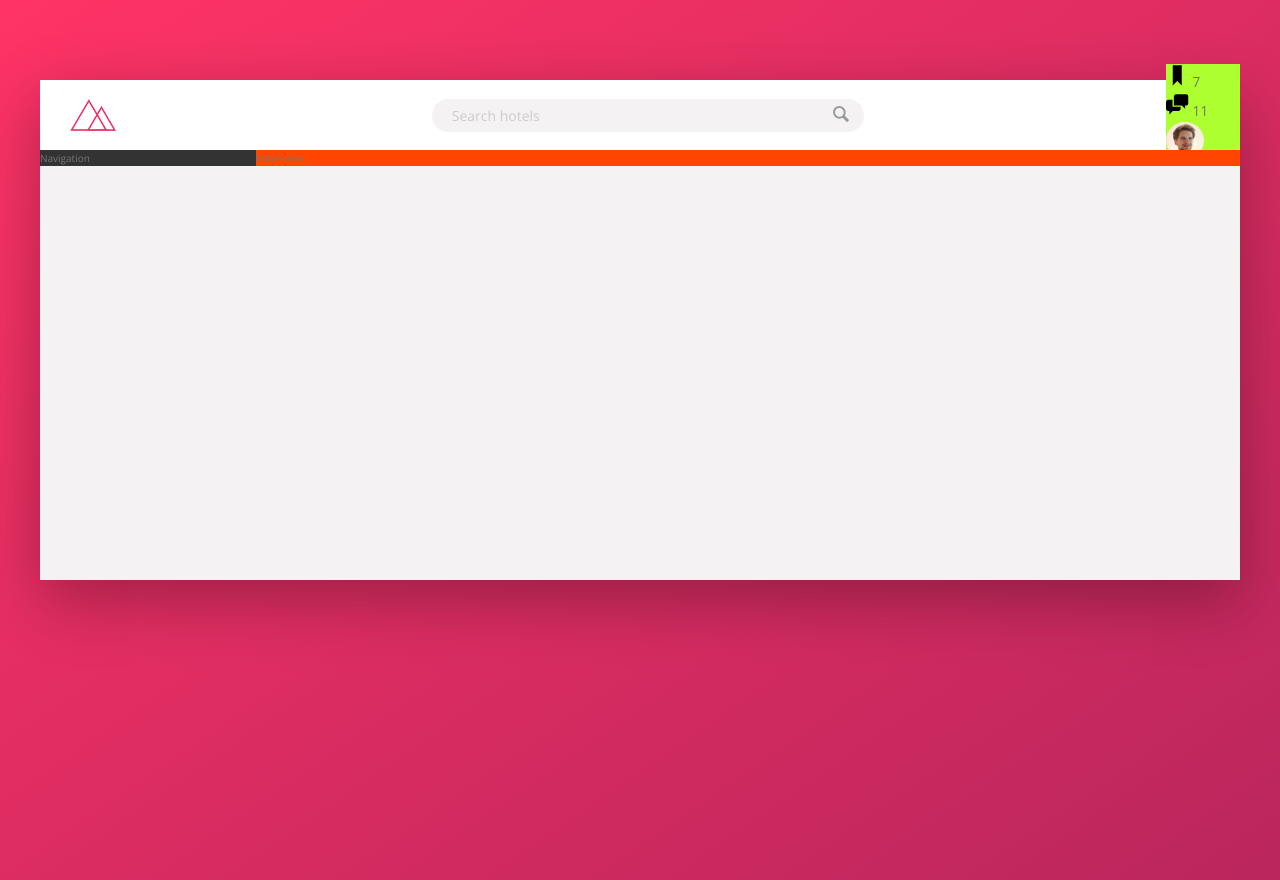
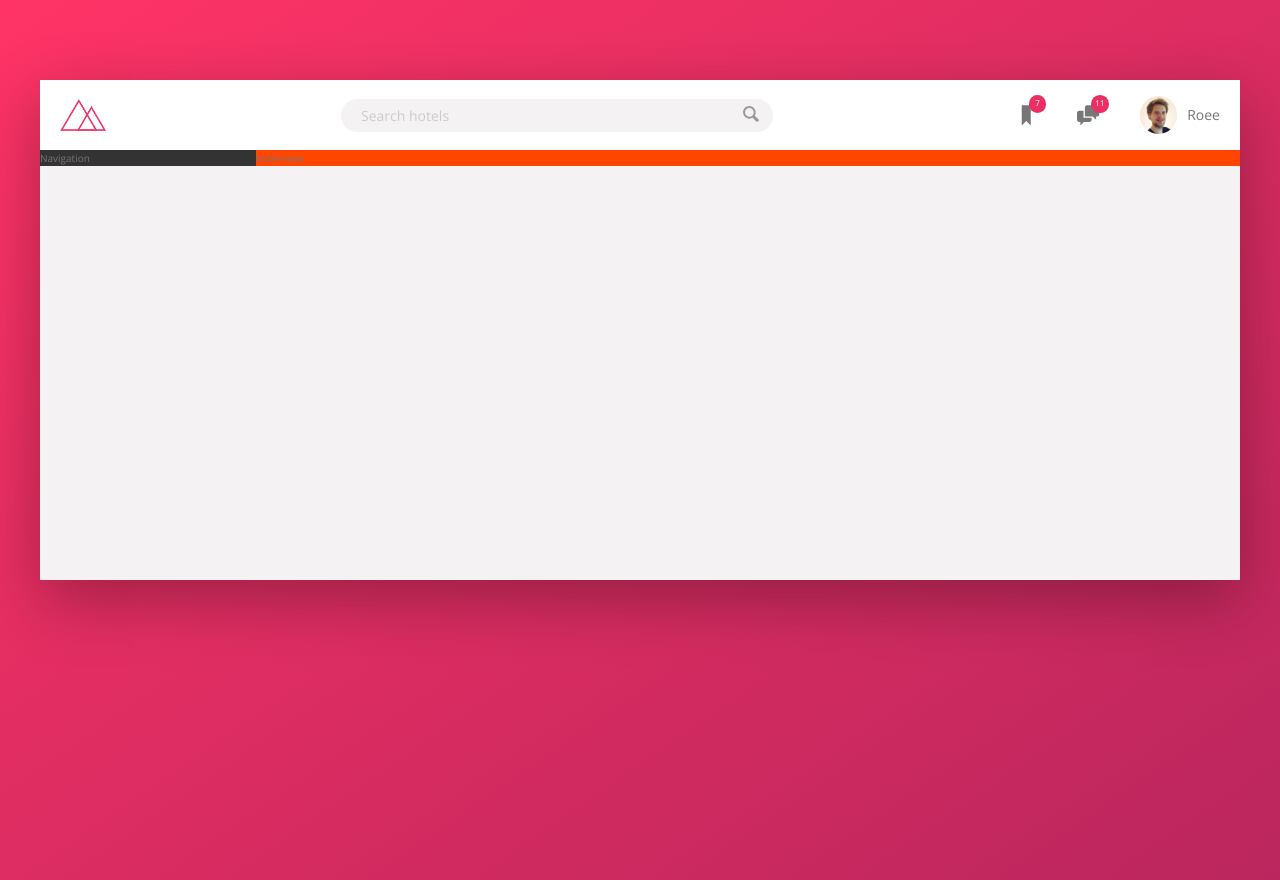
Before and after one commit to roee030/Trillo, a website: page index.html in a window 1280 px wide. Drawn offline with nearby package versions, Linux system fonts and the light colour scheme.

Commit message:
finish the header

```diff
--- a/sass/_components.scss
+++ b/sass/_components.scss
@@ -2,7 +2,7 @@
 ////// LOGO ////////
 .logo{
     height: 3.25rem;
-    margin-left: 3rem;
+    margin-left: 2rem;
 }
 
 ////////////////////
@@ -61,17 +61,45 @@
 ////// Navigation //////
 
 .user-nav{
-    background-color: greenyellow;
+    align-self: stretch;
+    display: flex;
+    align-items: center;
+    & > * {
+        padding: 0 2rem;
+        cursor: pointer;
+        height: 100%;
+        display: flex;
+        align-items: center;
+
+    }
+
+    & > *:hover {
+        background-color: var(--color-grey-light-2);
+    }
     &__icon-box{
+        position: relative;
 
     }
 
     &__icon{
         height: 2.25rem;
         width: 2.25rem;
+        fill: var(--color-grey-dark-2);
     }
 
     &__notification{
+        font-size: .8rem;
+        height: 1.75rem;
+        width: 1.75rem;
+        border-radius: 50%;
+        background-color: var(--color-primary);
+        color: #fff;
+        position: absolute;
+        top: 1.5rem;
+        right: 1.1rem;
+        display: flex;
+        justify-content: center;
+        align-items: center;
 
     }
 
@@ -82,9 +110,8 @@
     &__user-photo{
         height: 3.75rem;
         border-radius: 50%;
+        margin-right: 1rem;
     }
 
-    &__user-name{
 
-    }
 }
```
Also changed, not shown: css/style.css.
